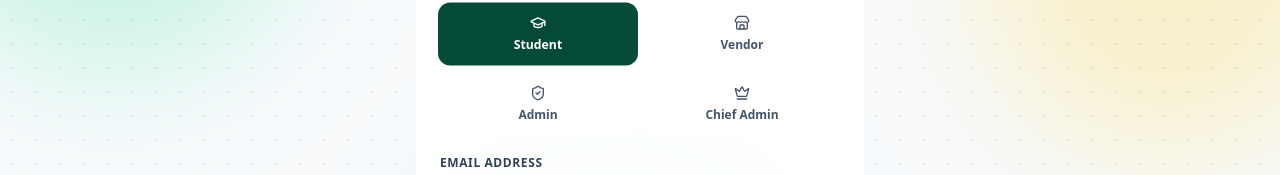
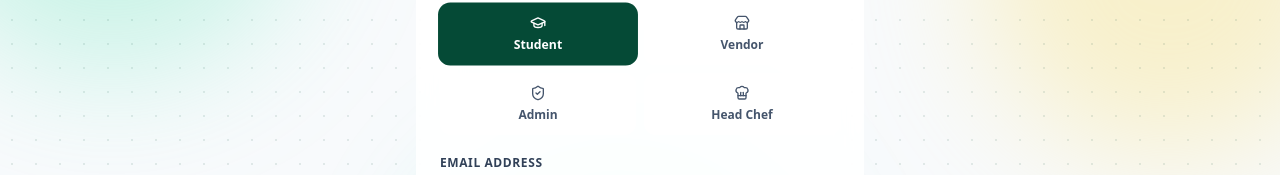
Before and after one commit to anshika-11553/Campusbite-AI-Anshika, a Next.js app in the folder frontend/: page /login in a window 1280 px wide. Shown: the part 568-743 px from the top of the page. Built offline with nearby package versions, Linux system fonts and the light colour scheme; no server answers.

Commit message:
refactor(head-chef): rename chief dashboard to head chef portal

```diff
--- a/frontend/app/chief/page.tsx
+++ b/frontend/app/chief/page.tsx
@@ -5,25 +5,26 @@ import { ProtectedRoute } from '@/components/auth/ProtectedRoute';
 import { DashboardLayout } from '@/components/layout/DashboardLayout';
 import { Card } from '@/components/ui/Card';
 import { Badge } from '@/components/ui/Badge';
-import { Clock } from 'lucide-react';
+import { Clock, ChefHat } from 'lucide-react';
 
-export default function ChiefDashboardPage() {
+export default function HeadChefDashboardPage() {
   return (
     <ProtectedRoute allowedRoles={['chief']}>
-      <DashboardLayout role="chief" title="Chief Executive Analytics Portal">
+      <DashboardLayout role="chief" title="Head Chef Kitchen Operations Portal">
         <Card className="p-8 text-center flex flex-col items-center justify-center space-y-4 max-w-2xl mx-auto my-8">
           <Badge variant="emerald" className="px-3 py-1 text-xs uppercase tracking-wider">
             Phase 1 Placeholder
           </Badge>
           <div className="p-4 bg-emerald-50 rounded-full text-[#054A36]">
-            <Clock className="h-10 w-10 animate-pulse" />
+            <ChefHat className="h-10 w-10 animate-pulse" />
           </div>
-          <h2 className="text-2xl font-extrabold text-slate-900">Chief Admin Dashboard</h2>
+          <h2 className="text-2xl font-extrabold text-slate-900">Head Chef Dashboard</h2>
           <p className="text-sm text-slate-600 max-w-md">
-            Executive revenue analytics, multi-canteen queue metrics, and cross-campus performance reporting are arriving in Phase 2.
+            Monitor kitchen operations, manage meal preparation, track cooking progress, coordinate with vendors, and ensure orders are prepared on time.
           </p>
-          <div className="pt-2 text-xs font-semibold text-slate-400 uppercase tracking-widest">
-            Coming Soon – Phase 2
+          <div className="pt-2 text-xs font-semibold text-slate-400 uppercase tracking-widest flex items-center justify-center gap-1.5">
+            <Clock className="h-3.5 w-3.5" />
+            <span>Kitchen Operations Portal – Phase 3</span>
           </div>
         </Card>
       </DashboardLayout>
--- a/frontend/components/auth/RoleSelector.tsx
+++ b/frontend/components/auth/RoleSelector.tsx
@@ -1,7 +1,7 @@
 import React from 'react';
 import { UserRole } from '@/types/auth';
 import { ROLE_METADATA_LIST } from '@/constants/roles';
-import { GraduationCap, Store, ShieldCheck, Crown } from 'lucide-react';
+import { GraduationCap, Store, ShieldCheck, ChefHat } from 'lucide-react';
 import { cn } from '@/lib/utils';
 
 interface RoleSelectorProps {
@@ -19,7 +19,7 @@ export const RoleSelector: React.FC<RoleSelectorProps> = ({ selectedRole, onSele
       case 'admin':
         return <ShieldCheck className="h-4 w-4" />;
       case 'chief':
-        return <Crown className="h-4 w-4" />;
+        return <ChefHat className="h-4 w-4" />;
     }
   };
 
--- a/frontend/components/layout/Sidebar.tsx
+++ b/frontend/components/layout/Sidebar.tsx
@@ -9,6 +9,7 @@ interface SidebarProps {
 
 export const Sidebar: React.FC<SidebarProps> = ({ role }) => {
   const { logout } = useAuth();
+  const roleLabel = role === 'chief' ? 'Head Chef' : role;
 
   return (
     <aside className="w-full md:w-64 bg-[#054A36] text-white p-4 md:p-6 flex flex-col justify-between shrink-0 shadow-lg">
@@ -20,7 +21,7 @@ export const Sidebar: React.FC<SidebarProps> = ({ role }) => {
           <div>
             <h2 className="font-bold text-base tracking-tight">CampusBite AI</h2>
             <span className="text-[10px] uppercase font-semibold tracking-wider text-emerald-300/80">
-              {role} Portal
+              {roleLabel} Portal
             </span>
           </div>
         </div>
--- a/frontend/components/layout/Topbar.tsx
+++ b/frontend/components/layout/Topbar.tsx
@@ -10,13 +10,14 @@ interface TopbarProps {
 
 export const Topbar: React.FC<TopbarProps> = ({ role, title }) => {
   const { user } = useAuth();
+  const roleLabel = role === 'chief' ? 'Head Chef' : role;
 
   return (
     <header className="bg-white border-b border-slate-200 px-4 md:px-6 py-4 flex items-center justify-between shadow-sm">
       <h1 className="text-lg md:text-xl font-bold text-slate-900">{title}</h1>
       <div className="flex items-center gap-3">
         <Badge variant="emerald" className="uppercase text-[10px] tracking-wider">
-          {role}
+          {roleLabel}
         </Badge>
         <span className="text-xs md:text-sm font-medium text-slate-700">
           {user?.email || 'Authenticated User'}
--- a/frontend/constants/roles.ts
+++ b/frontend/constants/roles.ts
@@ -35,8 +35,8 @@ export const ROLE_METADATA_LIST: RoleMetadata[] = [
   },
   {
     id: 'chief',
-    label: 'Chief Admin',
-    description: 'System-wide analytics & supervision',
+    label: 'Head Chef',
+    description: 'Monitor kitchen operations & cooking progress',
     redirectPath: '/chief',
   },
 ];
```
